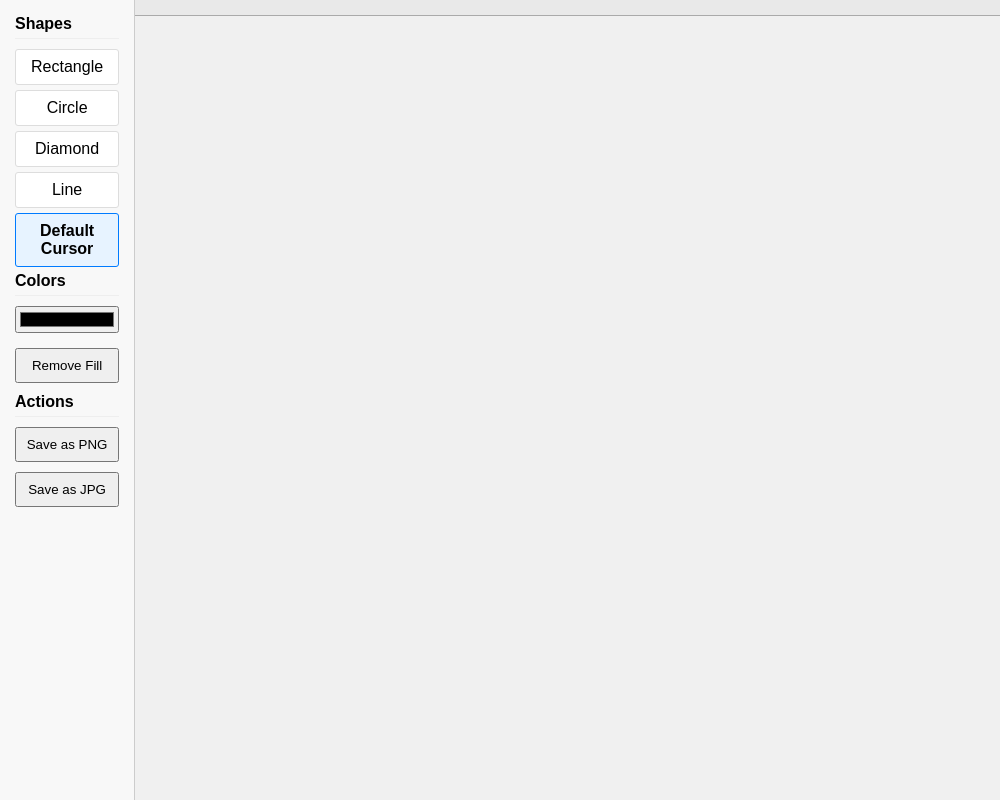
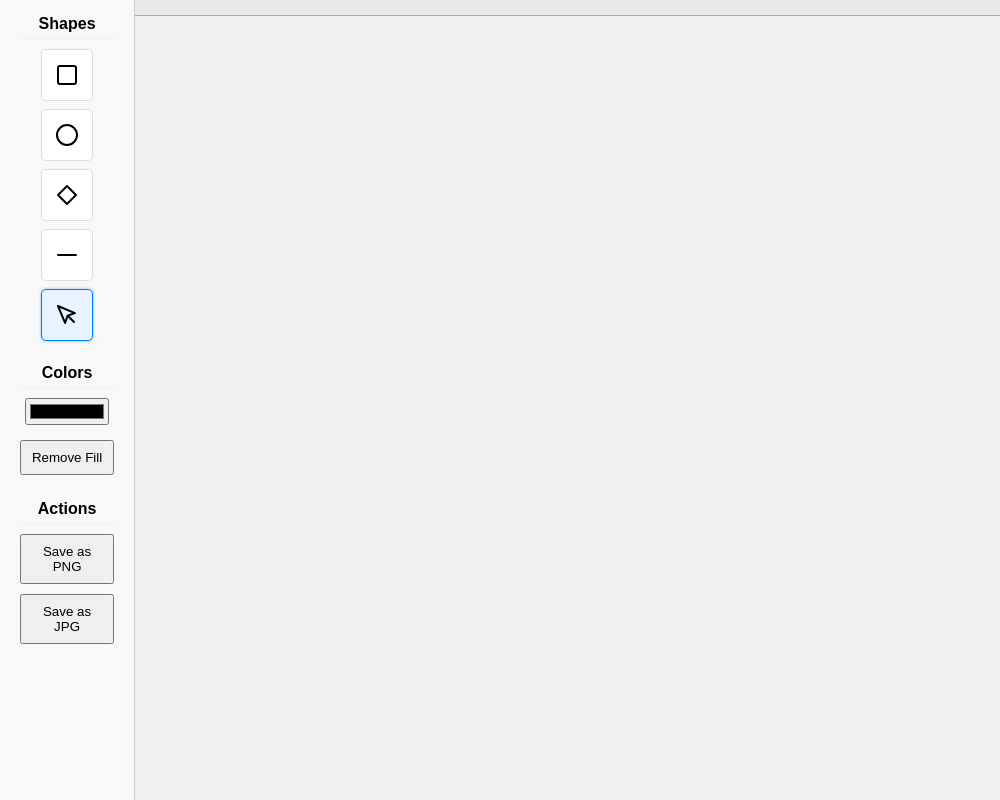
Before and after one commit to nuhyamin1/flowchart-creator, an Electron app: page index.html in a window 1000 px wide. Drawn offline with Linux system fonts and the light colour scheme; no server answers.

Commit message:
Add icons using svg

```diff
--- a/index.html
+++ b/index.html
@@ -2,22 +2,34 @@
 <html>
 <head>
     <meta charset="UTF-8">
-    <meta http-equiv="Content-Security-Policy" content="default-src 'self'; script-src 'self'; style-src 'self' 'unsafe-inline'">
-    <meta http-equiv="X-Content-Security-Policy" content="default-src 'self'; script-src 'self'; style-src 'self' 'unsafe-inline'">
+    <meta http-equiv="Content-Security-Policy" content="default-src 'self'; script-src 'self'; style-src 'self' 'unsafe-inline'; img-src 'self' data:;">
+    <meta http-equiv="X-Content-Security-Policy" content="default-src 'self'; script-src 'self'; style-src 'self' 'unsafe-inline'; img-src 'self' data:;">
     <title>Flowchart App</title>
     <link rel="stylesheet" href="styles.css">
 </head>
 <body>
     <div id="toolbar">
         <h2>Shapes</h2>
-        <div class="shape" data-shape="rectangle">Rectangle</div>
-        <div class="shape" data-shape="circle">Circle</div>
-        <div class="shape" data-shape="diamond">Diamond</div>
-        <div class="shape" data-shape="line">Line</div>
-        <div class="shape" data-shape="default">Default Cursor</div>
+        <div class="shape" data-shape="rectangle" title="Rectangle">
+            <img src="icons/rectangle.svg" alt="Rectangle Tool">
+        </div>
+        <div class="shape" data-shape="circle" title="Circle">
+            <img src="icons/circle.svg" alt="Circle Tool">
+        </div>
+        <div class="shape" data-shape="diamond" title="Diamond">
+            <img src="icons/diamond.svg" alt="Diamond Tool">
+        </div>
+        <div class="shape" data-shape="line" title="Line">
+            <img src="icons/line.svg" alt="Line Tool">
+        </div>
+        <div class="shape" data-shape="default" title="Default Cursor">
+            <img src="icons/cursor.svg" alt="Default Cursor Tool">
+        </div>
+
         <h2>Colors</h2>
         <input type="color" id="colorPicker" value="#000000">
-        <button id="removeColorButton">Remove Fill</button> <!-- Added Button -->
+        <button id="removeColorButton">Remove Fill</button>
+
         <h2>Actions</h2>
         <button id="savePng">Save as PNG</button>
         <button id="saveJpg">Save as JPG</button>
--- a/renderer.js
+++ b/renderer.js
@@ -457,9 +457,13 @@ function redrawCanvas() {
 
 // Toolbar shape selection
 toolbar.addEventListener('click', (e) => {
-    if (e.target.classList.contains('shape')) {
-        const toolType = e.target.getAttribute('data-shape');
-        setActiveTool(toolType);
+    // Use closest to find the .shape element, even if the click is on the img inside it
+    const shapeButton = e.target.closest('.shape');
+    if (shapeButton) { // Check if a shape button was found
+        const toolType = shapeButton.getAttribute('data-shape');
+        if (toolType) { // Ensure it has the data-shape attribute
+            setActiveTool(toolType);
+        }
     }
 });
 
--- a/styles.css
+++ b/styles.css
@@ -1,3 +1,5 @@
+/* Keep your existing body, #toolbar, #toolbar h2, etc. styles */
+
 body {
     font-family: sans-serif;
     display: flex;
@@ -7,55 +9,80 @@ body {
 }
 
 #toolbar {
-    width: 150px;
+    width: 150px; /* You might adjust this width if needed */
     padding: 15px;
     border-right: 1px solid #ccc;
     background-color: #f8f8f8;
     overflow-y: auto; /* Allow toolbar scrolling if content overflows */
+    display: flex; /* Use flexbox for easier layout */
+    flex-direction: column; /* Stack items vertically */
+    align-items: center; /* Center items like headers horizontally */
 }
 
 #toolbar h2 {
-    margin-top: 0;
+    margin-top: 15px; /* Add some space above headers */
     margin-bottom: 10px;
     font-size: 1em;
     border-bottom: 1px solid #eee;
     padding-bottom: 5px;
+    width: 90%; /* Make header line slightly less wide */
+    text-align: center; /* Center header text */
+}
+#toolbar h2:first-of-type {
+    margin-top: 0; /* No top margin for the very first header */
 }
 
+
+/* Style for the icon buttons */
 #toolbar .shape {
-    padding: 8px;
-    margin-bottom: 5px;
+    width: 40px;  /* Set a fixed width */
+    height: 40px; /* Set a fixed height */
+    padding: 5px; /* Adjust padding as needed */
+    margin-bottom: 8px; /* Space between icons */
     border: 1px solid #ddd;
-    border-radius: 3px;
+    border-radius: 5px; /* Slightly more rounded corners */
     cursor: pointer;
-    text-align: center;
     background-color: #fff;
     user-select: none; /* Prevent text selection */
+    display: flex; /* Use flexbox to center the icon */
+    justify-content: center; /* Center icon horizontally */
+    align-items: center; /* Center icon vertically */
+    transition: background-color 0.2s ease, border-color 0.2s ease; /* Smooth transitions */
+}
+
+#toolbar .shape img {
+    max-width: 80%;  /* Prevent icon from touching the borders */
+    max-height: 80%; /* Prevent icon from touching the borders */
+    display: block; /* Remove potential extra space below image */
 }
 
 #toolbar .shape:hover {
     background-color: #eee;
+    border-color: #bbb; /* Darker border on hover */
 }
 
 #toolbar .shape.selected {
     border-color: #007bff;
     background-color: #e7f3ff;
-    font-weight: bold;
+    /* Optional: Add a subtle shadow or thicker border for selected */
+    box-shadow: 0 0 3px rgba(0, 123, 255, 0.5);
 }
 
 
 #toolbar input[type="color"] {
-    width: 100%;
+    width: 80%; /* Adjust width */
     margin-bottom: 15px;
     box-sizing: border-box; /* Include padding/border in width */
+    align-self: center; /* Center the color picker */
 }
 
 #toolbar button {
     display: block;
-    width: 100%;
+    width: 90%; /* Make buttons slightly less wide */
     padding: 8px;
     margin-bottom: 10px;
     cursor: pointer;
+    align-self: center; /* Center the buttons */
 }
 
 
```
Also changed, not shown: icons/circle.svg (added), icons/cursor.svg (added), icons/diamond.svg (added), icons/line.svg (added), icons/rectangle.svg (added).
